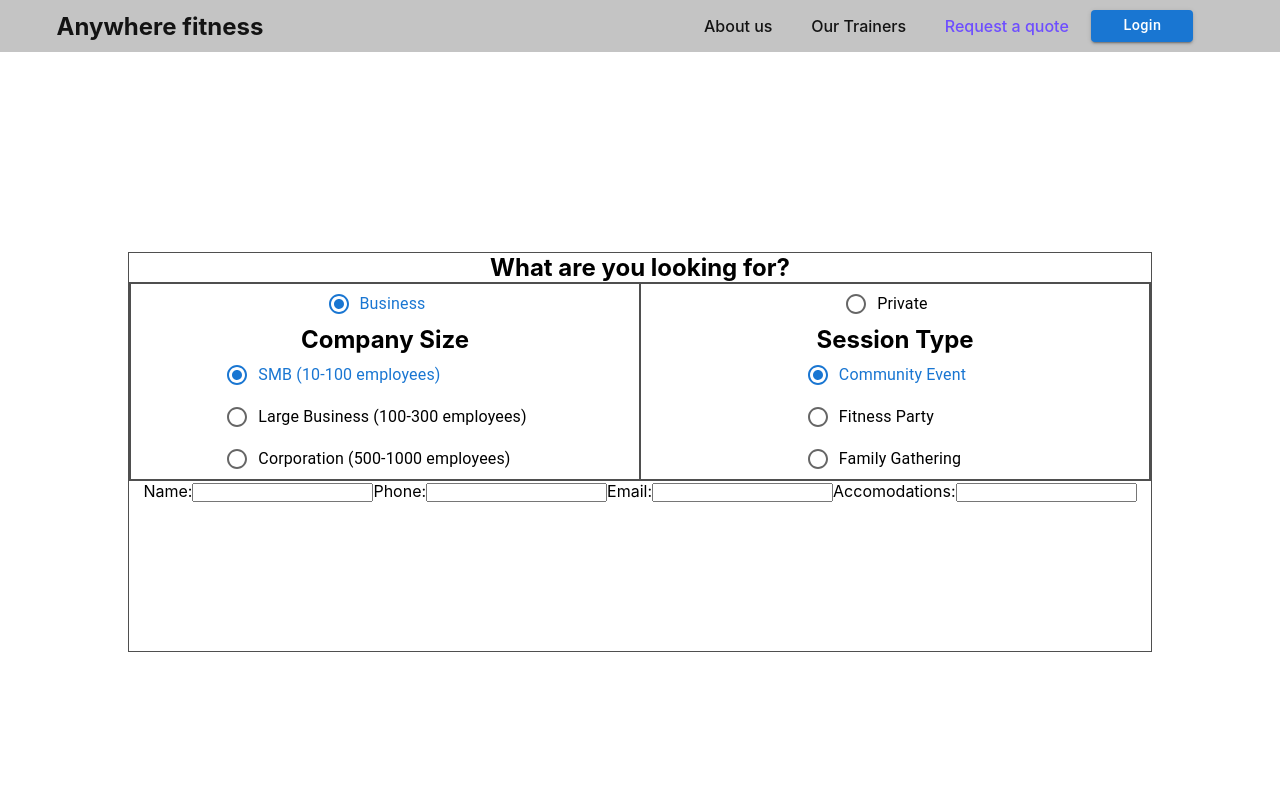
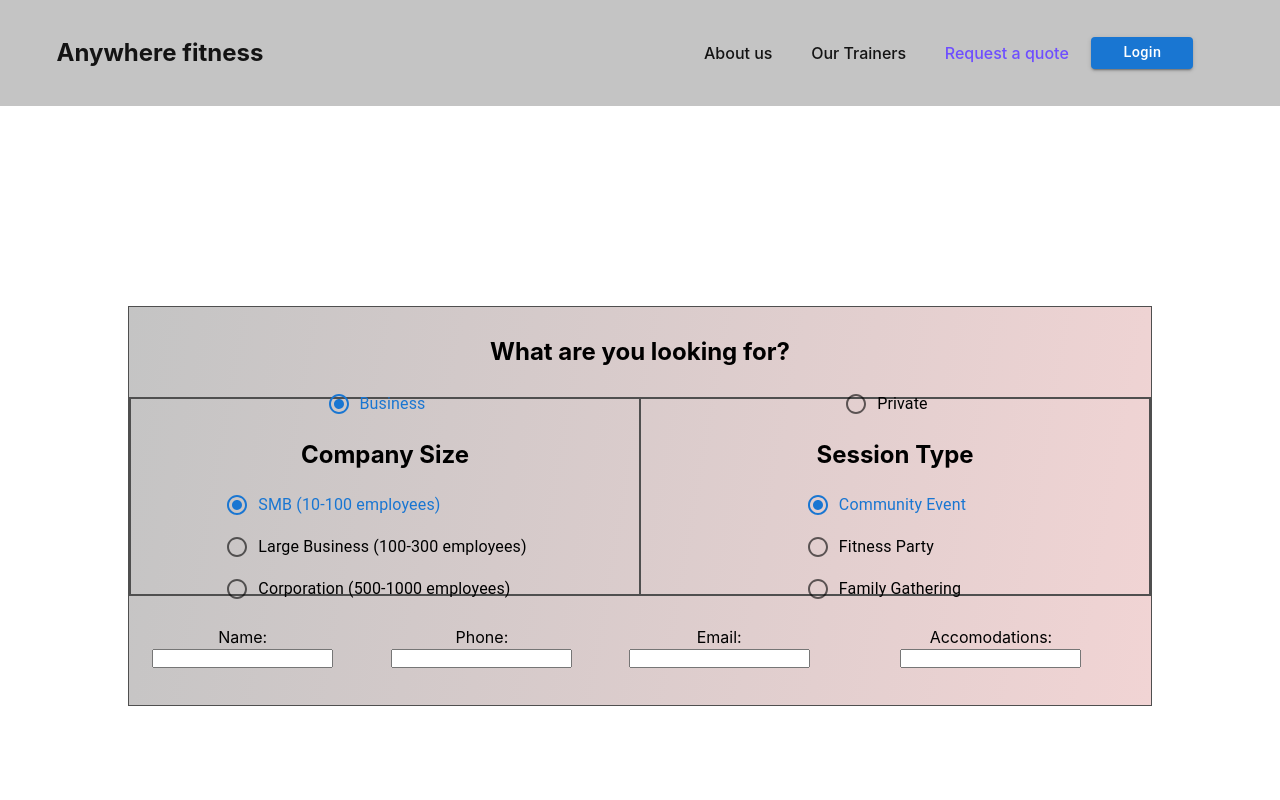
Before and after one commit to Anywhere-Fitness-Marcel-Tim/Front-end, a React (Create React App) app: page /quotes in a window 1280 px wide. Shown: the top 800 px of the page. Built offline with nearby package versions, Linux system fonts and the light colour scheme.

Commit message:
some styling done

```diff
--- a/src/pages/RequestQuotePage.js
+++ b/src/pages/RequestQuotePage.js
@@ -67,14 +67,27 @@ function RequestQuotePage() {
             </div>
           </div>
           <div className='contact-info'>
+
+            <div className='quote-name'>
               <label>Name:</label>
               <input className='' type='text' value='' name='name' />
+            </div>
+
+            <div className='quote-phone'>
               <label>Phone:</label>
               <input className='' type='text' value='' name='Phone' />
+            </div>
+
+            <div className='quote-email'>
               <label>Email:</label>
               <input className='' type='text' value='' name='email' />
+            </div>
+
+            <div className='quote-acc'>
               <label>Accomodations:</label>
               <input className='' type='text' value='' name='accomodations' />
+            </div>
+
           </div>
         </div>
     </div>
--- a/src/styles/quotes.css
+++ b/src/styles/quotes.css
@@ -10,6 +10,7 @@
     margin: 2rem;
     height: 50%;
     width: 80%;
+    background: linear-gradient(100deg,#c4c4c4, #f1d4d4);
 }
 
 .options{
@@ -28,7 +29,32 @@
     align-items: center;
 }
 
-.business-options h2,
-.personal-options h2{
-    /* margin-right: 9rem; */
+.contact-info{
+    display: flex;
+    justify-content: center;
+    align-items: center;
+    margin-top: 3%;
 }
+
+.quote-name{
+    margin-right: 10px;
+}
+
+.quote-phone{
+    margin-right: 10px;
+}
+
+.quote-email{
+    margin-right: 10px;
+}
+
+.quote-acc{
+    margin-right: 10px;
+}
+
+h2{
+    display: flex;
+    justify-content: center;
+    margin-top: 3%;
+    margin-bottom: 3%;
+}
```
Lines whose indentation alone changed are shown as unchanged.
